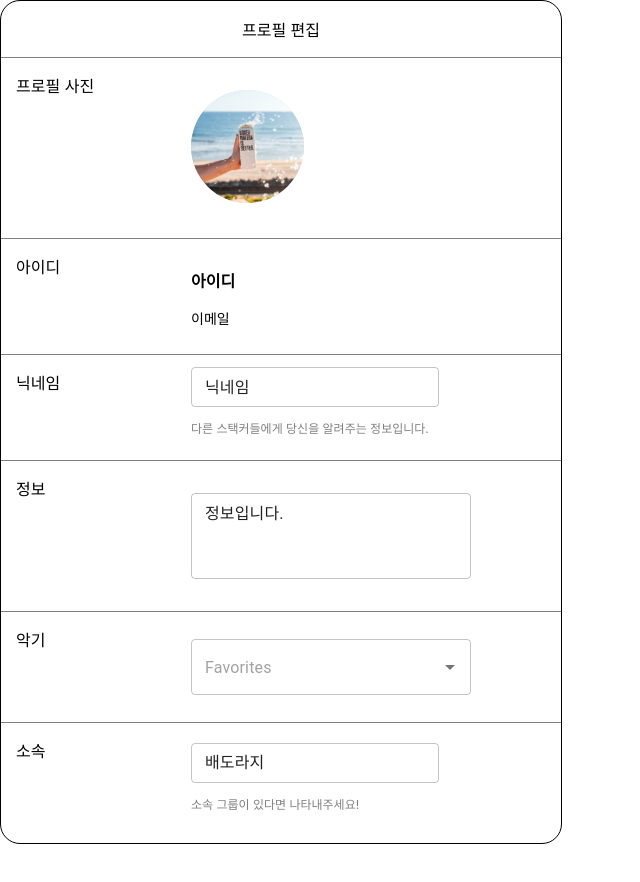
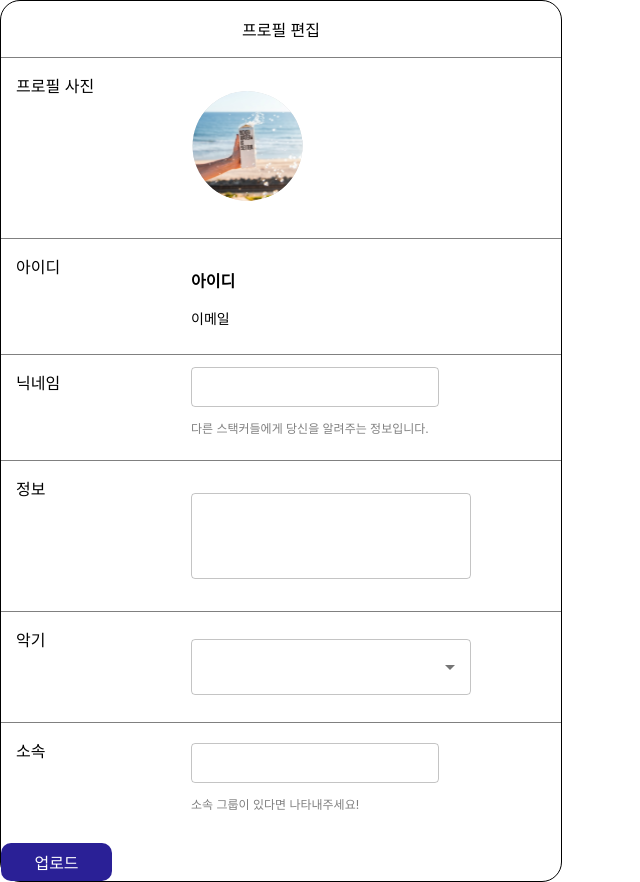
Before and after one commit to yeojinj/stackers, a React (Create React App) app in the folder frontend/: page /ProfileEdit in a window 1280 px wide. Shown: the whole page, without its empty margins (0-640 px from the left). Before the commit the page ends 844 px from the top, so only its background shows below. Built offline with nearby package versions, Linux system fonts and the light colour scheme; no server answers; the HTML template or start-up script is replaced by a standard one.

Commit message:
Feat: 프로필 편집 사용자 데이터 조회, 업데이트

```diff
--- a/frontend/src/pages/profile_edit/MyDropzone.js
+++ b/frontend/src/pages/profile_edit/MyDropzone.js
@@ -23,7 +23,8 @@ function MyDropzone({ onChangeImage, handleClose }) {
   }, onChangeImage)
 
   const uploadImg = () => {
-    console.log(imgblob)
+    console.log('[업로드 버튼 누른 후]', imgblob)
+    onChangeImage(imgblob)
     handleClose()
   }
 
--- a/frontend/src/pages/profile_edit/ProfileEdit.js
+++ b/frontend/src/pages/profile_edit/ProfileEdit.js
@@ -1,4 +1,4 @@
-import React, { useState } from 'react'
+import React, { useState, useEffect } from 'react'
 import './ProfileEdit.css'
 import profileTest from '../../assets/profileTest.svg'
 import TextField from '@mui/material/TextField'
@@ -6,17 +6,24 @@ import Autocomplete from '@mui/material/Autocomplete'
 import Box from '@mui/material/Box'
 import Modal from '@mui/material/Modal'
 import MyDropzone from './MyDropzone'
+import axios from 'axios'
 // import ImageCrop from './ImageCrop'
 
 function ProfileEdit() {
-  const id = '아이디'
-  const email = '이메일'
-  const [nickname, setNickname] = useState('닉네임')
-  const [bio, setBio] = useState('정보입니다.')
+  const [id, setId] = useState('')
+  const [username, setUsername] = useState('')
+  const [email, setEmail] = useState('')
+  const [nickname, setNickname] = useState('')
+  const [bio, setBio] = useState('')
+  const [instruments, setInstruments] = useState('')
+  const [parties, setParties] = useState('')
+
   const [open, setOpen] = useState(false)
   const handleOpen = () => setOpen(true)
   const handleClose = () => setOpen(false)
+  const [imageurl, setImageurl] = useState('')
   const [image, setImage] = useState('')
+  const token = localStorage.getItem('accessToken')
   const Instrument = [
     {
       name: '기타'
@@ -40,12 +47,79 @@ function ProfileEdit() {
     { name: '트럼펫' },
     { name: '하프' }
   ]
-  const [group, setGroup] = useState('배도라지')
 
+  // 사용자 정보 조회
+  async function userInfo() {
+    console.log(token)
+    await axios
+      .get('/api/member/user', {
+        headers: {
+          Authorization: token
+        }
+      })
+      .then((res) => {
+        console.log('[회원정보가져오는거 확인]', res.data)
+        setId(res.data.id)
+        setUsername(res.data.username)
+        setNickname(res.data.nickname)
+        setEmail(res.data.email)
+        setBio(res.data.bio)
+        setImageurl(res.data.imgPath)
+        setInstruments(res.data.Instruments)
+        setParties(res.data.parties)
+      })
+      .catch((err) => console.log(err))
+  }
+
+  useEffect(() => {
+    userInfo()
+  }, [])
+
+  // mydropzone 컴포넌트에서 보내온 이미지 파일
   const onChangeImage = (uploadedImage) => {
-    setImage(URL.createObjectURL(uploadedImage))
-    console.log(image)
+    console.log(
+      '[프로필 편집 컴포넌트에서 사진 변경시 오는지 확인]',
+      uploadedImage
+    )
+    setImage(uploadedImage)
+    const imgsrc = document.getElementById('profileedit-img')
+    setImageurl(URL.createObjectURL(uploadedImage))
+    imgsrc.src = imageurl
   }
+
+  // 415 오류 발생 -> 수정 필요!!!!
+  const changeInfo = () => {
+    console.log(id)
+    const newInfo = {
+      nickname,
+      bio
+    }
+    console.log(newInfo)
+    const formData = new FormData()
+    formData.append(
+      'info',
+      new Blob([JSON.stringify(newInfo)], {
+        type: 'application/json'
+      })
+    )
+    console.log(instruments)
+    console.log('[axios 로 보낼 이미지 파일 확인]', image)
+    formData.append('profile', image)
+    console.log(formData)
+    axios
+      .put('/api/member/user', formData, {
+        data: newInfo,
+        headers: {
+          Authorization: token,
+          'Content-Type': 'multipart/form-data'
+        }
+      })
+      .then((res) => {
+        console.log(res.data)
+      })
+      .catch((err) => console.log(err))
+  }
+
   return (
     <div className="ProfileEdit">
       <p className="ProfileEdit-head">프로필 편집</p>
@@ -56,10 +130,15 @@ function ProfileEdit() {
         <div className="ProfileEdit-content">
           {/* 파일 클릭하면 dropzone 모달 띄우기 */}
           <img
+            id="profileedit-img"
             onClick={handleOpen}
-            src={profileTest}
+            src={imageurl || profileTest}
             alt="profileTest"
-            style={{ width: '113px' }}
+            style={{
+              width: '113px',
+              height: '110px',
+              borderRadius: '70%'
+            }}
           />
           <Modal open={open} onClose={handleClose}>
             <Box>
@@ -71,17 +150,19 @@ function ProfileEdit() {
           </Modal>
         </div>
       </div>
-
       <div className="ProfileEdit-Id">
         <div className="ProfileEdit-first">
           <span>아이디</span>
         </div>
         <div className="ProfileEdit-content">
-          <p style={{ fontSize: '16px', fontWeight: 'bold' }}>{id}</p>
-          <p style={{ fontSize: '14px', fontWeight: 'lighter' }}>{email}</p>
+          <p style={{ fontSize: '16px', fontWeight: 'bold' }}>
+            {username || '아이디'}
+          </p>
+          <p style={{ fontSize: '14px', fontWeight: 'lighter' }}>
+            {email || '이메일'}
+          </p>
         </div>
       </div>
-
       <div className="ProfileEdit-nickname">
         <div className="ProfileEdit-first">
           <span>닉네임</span>
@@ -90,7 +171,7 @@ function ProfileEdit() {
           <TextField
             size="small"
             name="nickname"
-            value={nickname}
+            value={nickname || ''}
             style={{
               width: '100%'
             }}
@@ -109,7 +190,7 @@ function ProfileEdit() {
           <TextField
             size="small"
             name="bio"
-            value={bio}
+            value={bio || ''}
             style={{
               width: '100%'
             }}
@@ -121,6 +202,7 @@ function ProfileEdit() {
           />
         </div>
       </div>
+      {/* 악기는 어떻게 조회해야할까요 */}
       <div className="ProfileEdit-Instrument">
         <div className="ProfileEdit-first">악기</div>
         <div className="ProfileEdit-content-Bio">
@@ -132,7 +214,10 @@ function ProfileEdit() {
             getOptionLabel={(option) => option.name}
             // defaultValue={[Instrument[13], Instrument[12], Instrument[11]]}
             renderInput={(params) => (
-              <TextField {...params} placeholder="Favorites" />
+              <TextField
+                {...params}
+                placeholder={params ? '' : '악기를 입력해주세요'}
+              />
             )}
             sx={{ width: '100%' }}
           />
@@ -144,12 +229,12 @@ function ProfileEdit() {
           <TextField
             size="small"
             name="group"
-            value={group}
+            value={parties || ''}
             style={{
               width: '100%'
             }}
             onChange={(event) => {
-              setGroup(event.target.value)
+              setParties(event.target.value)
             }}
           />
           <p style={{ fontSize: '12px', color: 'gray' }}>
@@ -157,6 +242,9 @@ function ProfileEdit() {
           </p>
         </div>
       </div>
+      <button className="img-upload-btn" onClick={changeInfo}>
+        업로드
+      </button>
     </div>
   )
 }
```
